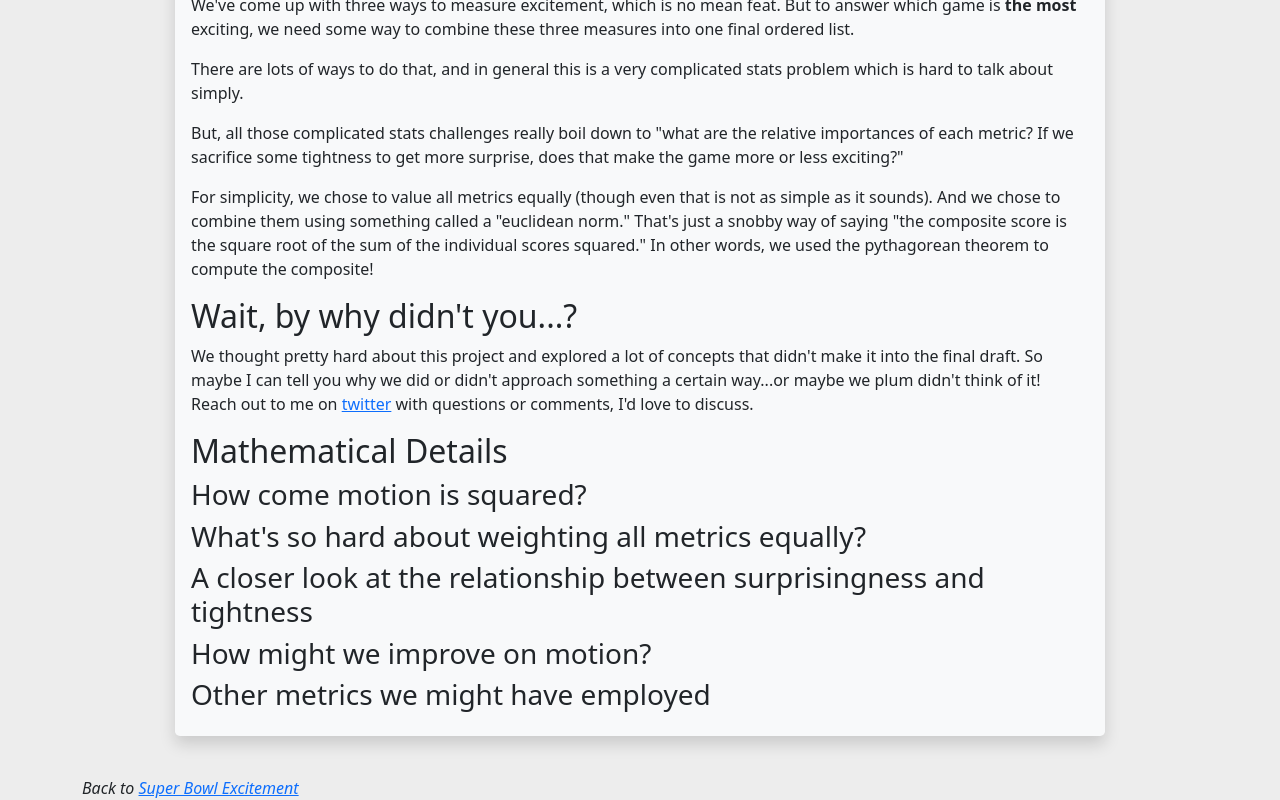
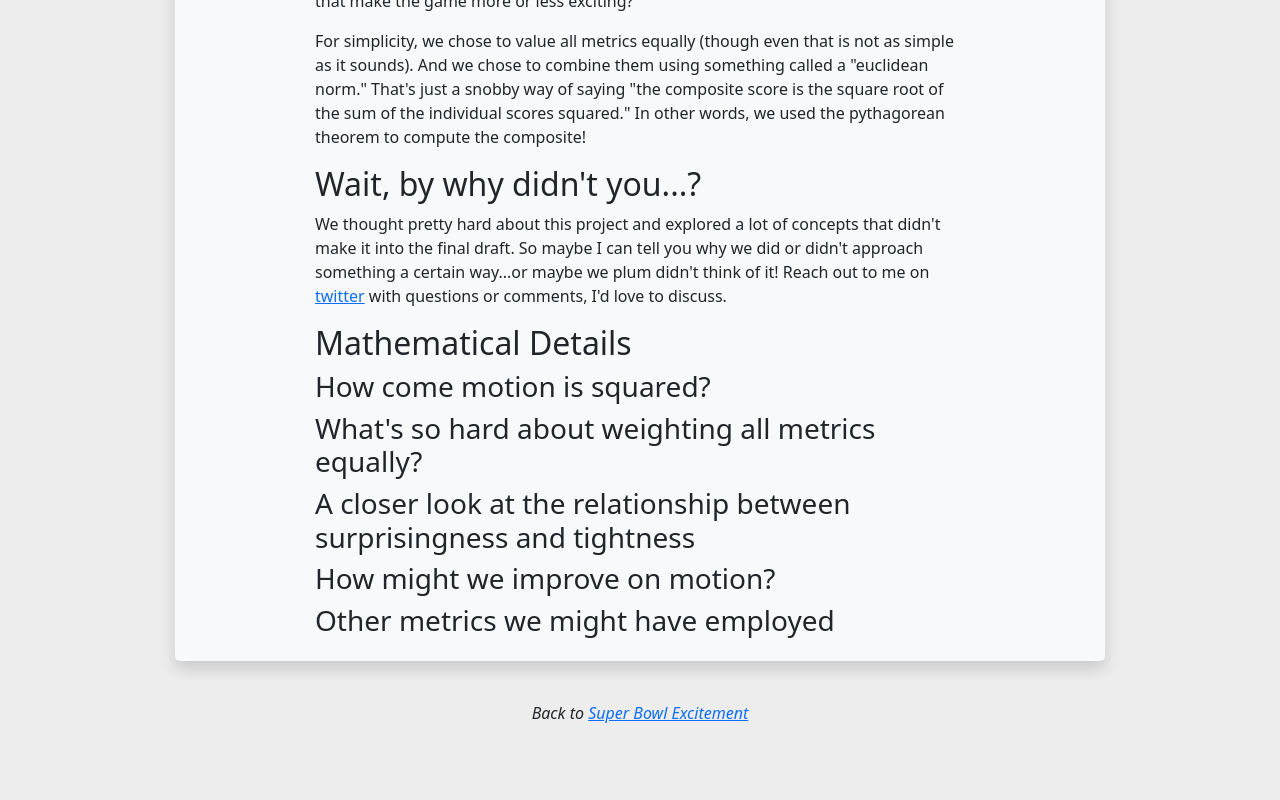
Before and after one commit to treeofthought/tot-ui, a React (Create React App) app: page /superbowl-excitement/methods in a window 1280 px wide. Shown: the part 5380-6180 px from the top of the page. After the commit the page ends 6153 px from the top, so only its background shows below. Built offline with nearby package versions, Linux system fonts and the light colour scheme.

Commit message:
update styles

```diff
--- a/src/webpages/superbowl-excitement-methods.js
+++ b/src/webpages/superbowl-excitement-methods.js
@@ -17,7 +17,8 @@ function SuperBowlExcitementMethod() {
           <h1>Super Bowl Excitement Methodology</h1>
           <em>In collaboration with <a href="https://www.daniellecarrick.com/" target="_blank" rel="noreferrer">Danielle Carrick</a></em>
         </div>
-        <div className="col-md-10 offset-md-1 rounded-3 p-3 shadow bg-light mb-3">
+        <div className="col-md-10 offset-md-1 rounded-3 p-3 p-3 pt-5 shadow bg-light mb-3">
+          <div className="mx-auto" style={{maxWidth: '650px'}}>
             <p>
               Here we go into detail on the metrics we used for <a href="/superbowl-excitement">measuring Super Bowl excitement</a>
             </p>
@@ -121,7 +122,8 @@ function SuperBowlExcitementMethod() {
             <h3>How might we improve on motion?</h3>
             <h3>Other metrics we might have employed</h3>
           </div>
-          <em>Back to <a href="/superbowl-excitement">Super Bowl Excitement</a></em>
+        </div>
+        <em className="text-center mb-5">Back to <a href="/superbowl-excitement">Super Bowl Excitement</a></em>
       </>
   )
 }
--- a/src/webpages/superbowl-excitement.js
+++ b/src/webpages/superbowl-excitement.js
@@ -24,7 +24,8 @@ function SuperBowlExcitement() {
         <h1>Measuring Super Bowl Excitement</h1>
         <em>In collaboration with <a href="https://www.daniellecarrick.com/" target="_blank" rel="noreferrer">Danielle Carrick</a></em>
       </div>
-      <div className="col-md-10 offset-md-1 rounded-3 p-3 shadow bg-light mb-5">
+      <div className="col-md-10 offset-md-1 rounded-3 p-3 pt-5 shadow bg-light mb-5 align-content-center">
+        <div className="mx-auto" style={{maxWidth: '650px'}}>
           <p>
             From the musical performances to the commercials, the Super Bowl offers spectacles beyond mere football. But of course, Super Bowl parties are that much better when the game is worth watching.
           </p>
@@ -131,6 +132,7 @@ function SuperBowlExcitement() {
           <h5>Acknowledgements</h5>
           <p><a href="https://www.nflfastr.com/" target="_blank" rel="noreferrer">nflfastR</a> provided the raw data that allowed us to derive and compute these metrics.</p>
         </div>
+      </div>
     </>
   )
 }
```
Also changed, not shown: src/index.css (line endings or trailing spaces). Lines whose indentation alone changed are shown as unchanged.
